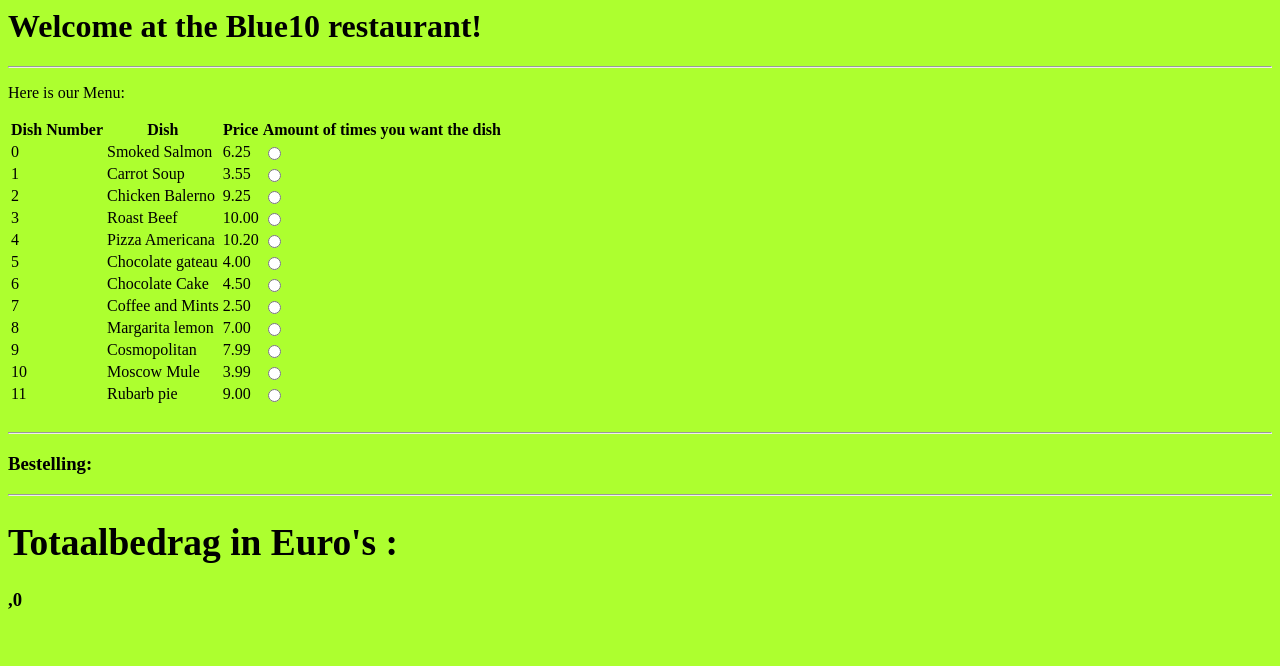
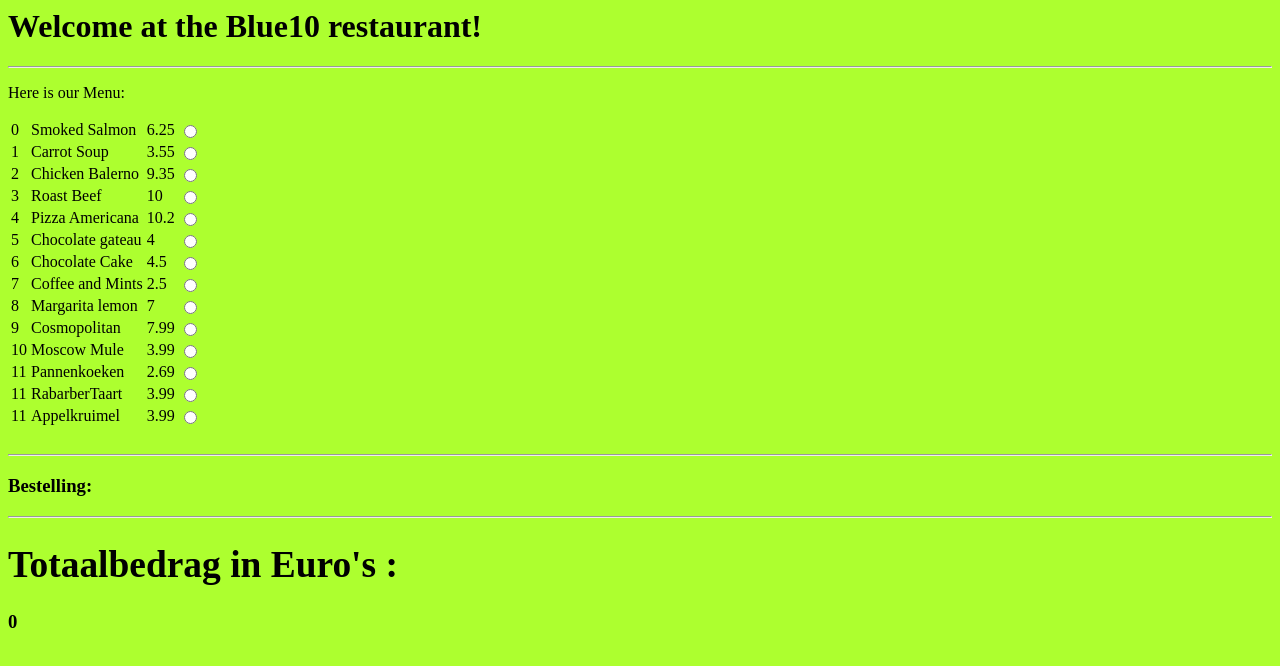
Before and after one commit to tijstd/MenuKaartWebsite, a plain HTML site: page index.html in a window 1280 px wide. Both pictures are taken after a click on the button "Afrekenen". Drawn offline with Linux system fonts and the light colour scheme.

Commit message:
erased menu from htm

```diff
--- a/index.html
+++ b/index.html
@@ -1,136 +1,32 @@
 <html>
 
-
-
 <head>
-
   <style>
-      body{
+    body {
       background: greenyellow
     }
-
-
   </style>
-
-
 </head>
-
-
-
 <body>
-
-
-
   <h1>Welcome at the Blue10 restaurant!</h1>
-
   <hr>
-
   <p> Here is our Menu: </p>
 
-	<table >
-  <tr>
-    <th>Dish Number</th>
-    <th>Dish</th>
-    <th>Price</th>
-    <th> Amount of times you want the dish</th>
-  </tr>
-  <tr>
-    <td>0</td>
-    <td>Smoked Salmon</td>
-    <td>6.25</td>
-    <td> <input type = "radio" id = "625" name ="Ordered" value = "Smoked Salmon" >   </td>
-  </tr>
-  <tr>
-    <td>1</td>
-    <td>Carrot Soup</td>
-    <td>3.55</td>
-    <td> <input type = "radio" id = "355" name ="Ordered" value = "Carrot Soup" >  </td>
-  </tr>
-  <tr>
-    <td>2</td>
-    <td>Chicken Balerno</td>
-    <td>9.25</td>
-    <td> <input type = "radio" id = "925" name ="Ordered" value = "Chicken Balerno">  </td>
-  </tr>
-  <tr>
-    <td>3</td>
-    <td>Roast Beef</td>
-    <td>10.00</td>
-    <td> <input type = "radio" id = "10000" name ="Ordered" value = "Roast Beef">   </td>
-  </tr>
-  <tr>
-    <td>4</td>
-    <td>Pizza Americana</td>
-    <td>10.20</td>
-    <td> <input type = "radio" id = "1020" name ="Ordered" value = "Pizza Americana">  </td>
-  </tr>
-  <tr>
-    <td>5</td>
-    <td>Chocolate gateau</td>
-    <td>4.00</td>
-    <td> <input type = "radio" id = "400" name ="Ordered" value = "Chocolate gateau">  </td>
-  </tr>
-  <tr>
-    <td>6</td>
-    <td>Chocolate Cake</td>
-    <td>4.50</td>
-    <td> <input type = "radio" id = "450" name ="Ordered" value = "Chocolate Cake">   </td>
-  </tr>
-  <tr>
-    <td>7</td>
-    <td>Coffee and Mints</td>
-    <td>2.50</td>
-    <td> <input type = "radio" id = "250" name ="Ordered" value = "Coffee and Mints">   </td>
-  </tr>
-  <tr>
-    <td>8</td>
-    <td>Margarita lemon</td>
-    <td>7.00</td>
-    <td> <input type = "radio" id = "700" name ="Ordered" value = "Margarita lemon">  </td>
-  </tr>
-  <tr>
-    <td>9</td>
-    <td>Cosmopolitan</td>
-    <td>7.99</td>
-    <td> <input type = "radio" id = "799" name ="Ordered" value = "Cosmopolitan">  </td>
-  </tr>
-  <tr>
-    <td>10</td>
-    <td>Moscow Mule</td>
-    <td>3.99</td>
-    <td> <input type = "radio" id = "399" name ="Ordered" value = "Moscow Mule">
-    </tr>
-    <tr>
-      <td>11</td>
-      <td>Rubarb pie</td>
-      <td>9.00</td>
-      <td> <input type = "radio" id = "900" name ="Ordered" value = "Rubarb pie">
-  </tr>
+  <table id="menuTable">
   </table>
-
   <br>
-
-
   <hr>
-
   <h3>Bestelling: </h3>
-
-  <td>  <button type = "button" id = "btn1" onclick = "doEenDing()"> Bestel</button> </td>
-
+  <td> <button type="button" id="btn1" onclick="doEenDing()"> Bestel</button> </td>
   <div id="bestelling">
-
   </div>
-
-
-
   <hr>
-
-<td>  <button type = "button" id = "btn2" onclick = "Betaling(this)"> Afrekenen</button> </td>
-
-<h3><div id="Betalen" ><h1>Totaalbedrag in Euro's : </h1> </div></h3>
-
-
+  <td> <button type="button" id="btn2" onclick="Betaling(this)"> Afrekenen</button> </td>
+  <h3>
+    <div id="Betalen">
+      <h1>Totaalbedrag in Euro's : </h1>
+    </div>
+  </h3>
+</body>
 <script src="script.js"></script>
-    </body>
-
 </html>
--- a/script.js
+++ b/script.js
@@ -1,13 +1,86 @@
 const btn1 = document.getElementById('btn1')
 const btn2 = document.getElementById('btn2')
 var Totalbedrag = parseFloat(0)
+
+function addElementWithValueToParent(element, value, parent){
+  var element = document.createElement(element);
+  var text = document.createTextNode(value);
+  element.appendChild(text)
+  var parentElement = document.getElementById(parent)
+  element.appendChild(parentElement)
+}
+
+
+
+let menu = [
+  {"id":0,"Dish":"Smoked Salmon","Price":6.25},
+  {"id":1,"Dish":"Carrot Soup","Price":3.55},
+  {"id":2,"Dish":"Chicken Balerno","Price":9.35},
+  {"id":3,"Dish":"Roast Beef","Price":10.00},
+  {"id":4,"Dish":"Pizza Americana","Price":10.20},
+  {"id":5,"Dish":"Chocolate gateau","Price":4.00},
+  {"id":6,"Dish":"Chocolate Cake","Price":4.50},
+  {"id":7,"Dish":"Coffee and Mints","Price":2.50},
+  {"id":8,"Dish":"Margarita lemon","Price":7.00},
+  {"id":9,"Dish":"Cosmopolitan","Price":7.99},
+  {"id":10,"Dish":"Moscow Mule","Price":3.99},
+  {"id":11,"Dish":"Pannenkoeken","Price":2.69},
+  {"id": 11,"Dish": "RabarberTaart","Price": 3.99},
+{"id": 11,"Dish": "Appelkruimel","Price": 3.99}
+
+]
+
+
+var menuTable = document.getElementById("menuTable")
+
+menu.forEach(menuItem => {
+
+  var tableRow = document.createElement("tr");
+
+  var idTableData = document.createElement("td");
+  var idText = document.createTextNode(menuItem.id);
+  idTableData.appendChild(idText)
+
+  var nameTableData = document.createElement("td");
+  var nameText = document.createTextNode(menuItem.Dish);
+  nameTableData.appendChild(nameText)
+
+  var priceTableData = document.createElement("td");
+  var priceText = document.createTextNode(menuItem.Price);
+  priceTableData.appendChild(priceText)
+
+  var inputTableData = document.createElement("td");
+  var inputElement = document.createElement("input")
+  inputElement.type="radio"
+  inputElement.id= menuItem.id
+  inputElement.name= "Ordered"
+  inputElement.value= menuItem.Dish
+
+  inputTableData.appendChild(inputElement)
+
+
+  tableRow.appendChild(idTableData)
+  tableRow.appendChild(nameTableData)
+  tableRow.appendChild(priceTableData)
+  tableRow.appendChild(inputTableData)
+  menuTable.appendChild(tableRow);
+
+});
+
+
+
+
+
 
   function doEenDing() {
 
     var paragraph = document.createElement("p");
     var ChosenDish = document.querySelector('input[name="Ordered"]:checked').value
-    var PriceDish = parseFloat(document.querySelector('input[name="Ordered"]:checked').id)
-    Totalbedrag = Totalbedrag + PriceDish
+
+    var IdOfDish = document.querySelector('input[name="Ordered"]:checked').id
+    var PriceDish = menu[IdOfDish].Price
+
+    Totalbedrag = Totalbedrag + parseFloat(PriceDish)
 
 
     var text = document.createTextNode(ChosenDish);
@@ -19,10 +92,8 @@ var Totalbedrag = parseFloat(0)
 function Betaling(x) {
 
     var paragraph = document.createElement("p");
-    var TotalCentString = String(Totalbedrag)
-    var CentString = TotalCentString.substring(TotalCentString.length-2, TotalCentString.length)
-    var EuroString = TotalCentString.substring(0, TotalCentString.length-2)
-    var TotalEuro = EuroString + "," + CentString
+    var TotalEuro = String((Math.round(Totalbedrag * 100)/ 100))
+
 
     var text = document.createTextNode(TotalEuro)
     paragraph.appendChild(text)
```
Lines whose indentation alone changed are shown as unchanged.
